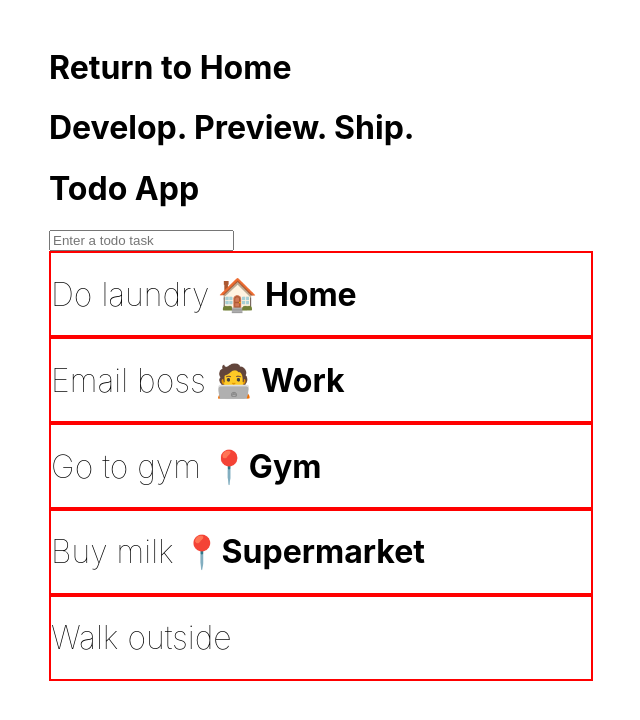
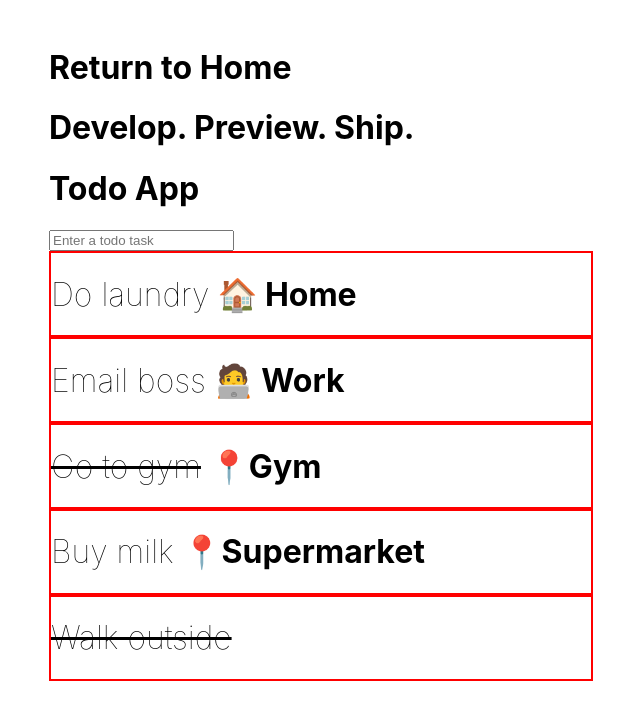
Before and after one commit to raymart-evangelista/nextjs-todoapp, a Next.js app: page /todos/todo in a window 1280 px wide. Shown: the top 720 px of the page, without its empty margins (319-959 px from the left). Built offline with nearby package versions, Linux system fonts and the light colour scheme.

Commit message:
add strikethrough style

```diff
--- a/package.json
+++ b/package.json
@@ -12,6 +12,7 @@
     "@types/node": "18.11.11",
     "@types/react": "18.0.26",
     "@types/react-dom": "18.0.9",
+    "clsx": "^1.2.1",
     "eslint": "8.29.0",
     "eslint-config-next": "13.0.6",
     "next": "13.0.6",
--- a/pages/todos/todo.module.css
+++ b/pages/todos/todo.module.css
@@ -4,6 +4,11 @@
   gap: .5rem;
 }
 
-.taskName {
+.taskNotDone {
   font-weight: 100;
 }
+
+.taskDone {
+  font-weight: 100;
+  text-decoration: line-through;
+}
--- a/pages/todos/todo.tsx
+++ b/pages/todos/todo.tsx
@@ -3,12 +3,7 @@ import { useState, useEffect } from "react"
 import Head from "next/head"
 import Layout from "../components/layout"
 import styles from "./todo.module.css"
-
-
-
-
-
-
+import clsx from 'clsx'
 
 // const place = 'home'
 // console.log(placeToString(place))
@@ -44,9 +39,9 @@ export default function Todo() {
   const [todos, setTodos] = useState<Todo[]>([
     { id: 1, text: 'Do laundry', done: false, place: 'home' },
     { id: 2, text: 'Email boss', done: false, place: 'work' },
-    { id: 3, text: 'Go to gym', done: false, place: { custom: 'Gym' }},
+    { id: 3, text: 'Go to gym', done: true, place: { custom: 'Gym' }},
     { id: 4, text: 'Buy milk', done: false, place: { custom: 'Supermarket'}},
-    { id: 5, text: 'Walk outside', done: false },
+    { id: 5, text: 'Walk outside', done: true },
   ])
 
   function placeToString(place: Place): string {
@@ -115,7 +110,10 @@ export default function Todo() {
       {todos.map((todo) => (
         <div key={todo.id} className={styles.container}>
           {/* <input type="checkbox" onChange={event => handleTaskStatus(event)}/> */}
-          <h1 className={styles.taskName}>{todo.text}</h1>
+          <h1 className={clsx({
+            [styles.taskDone]: todo.done === true,
+            [styles.taskNotDone]: todo.done === false,
+          })}>{todo.text}</h1>
           <h1>{todo.place && placeToString(todo.place)}</h1>
 
         </div>
```
Also changed, not shown: 1 other file (tests, documents, lock files or other folders).
